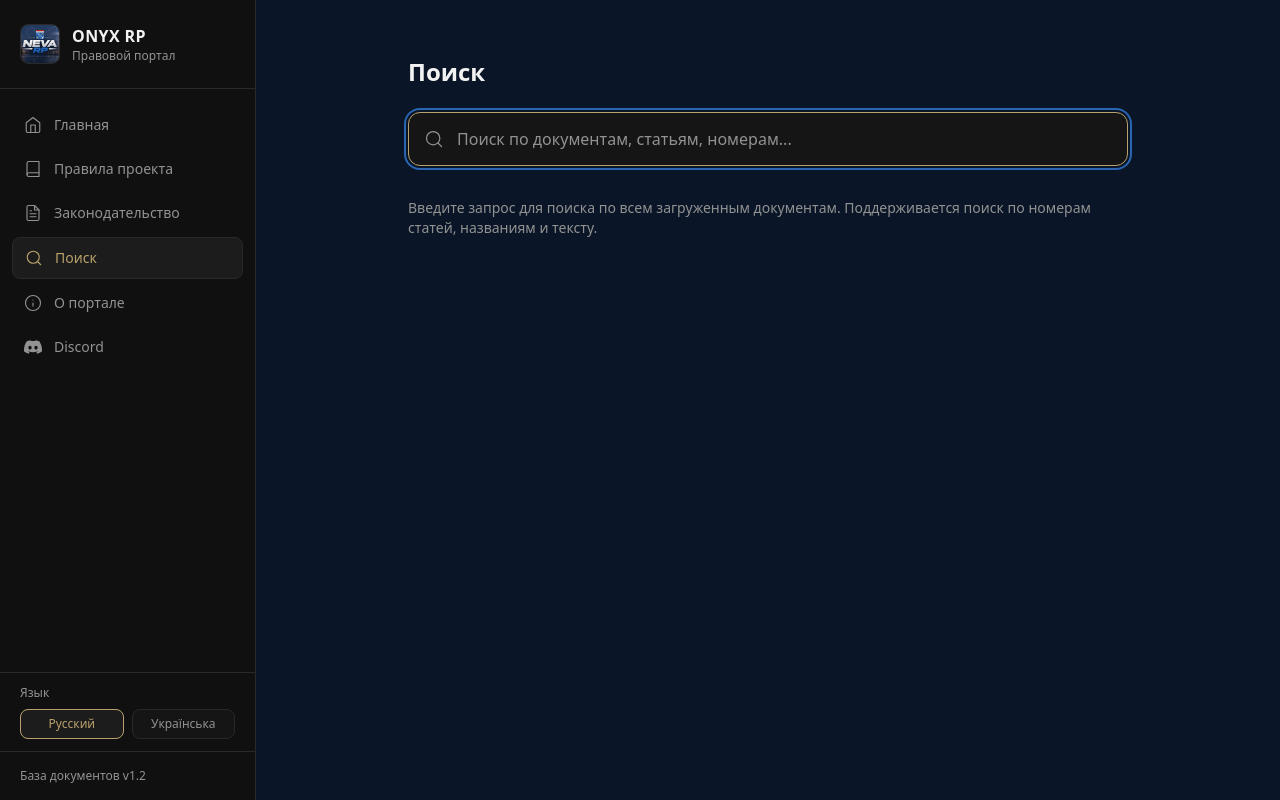
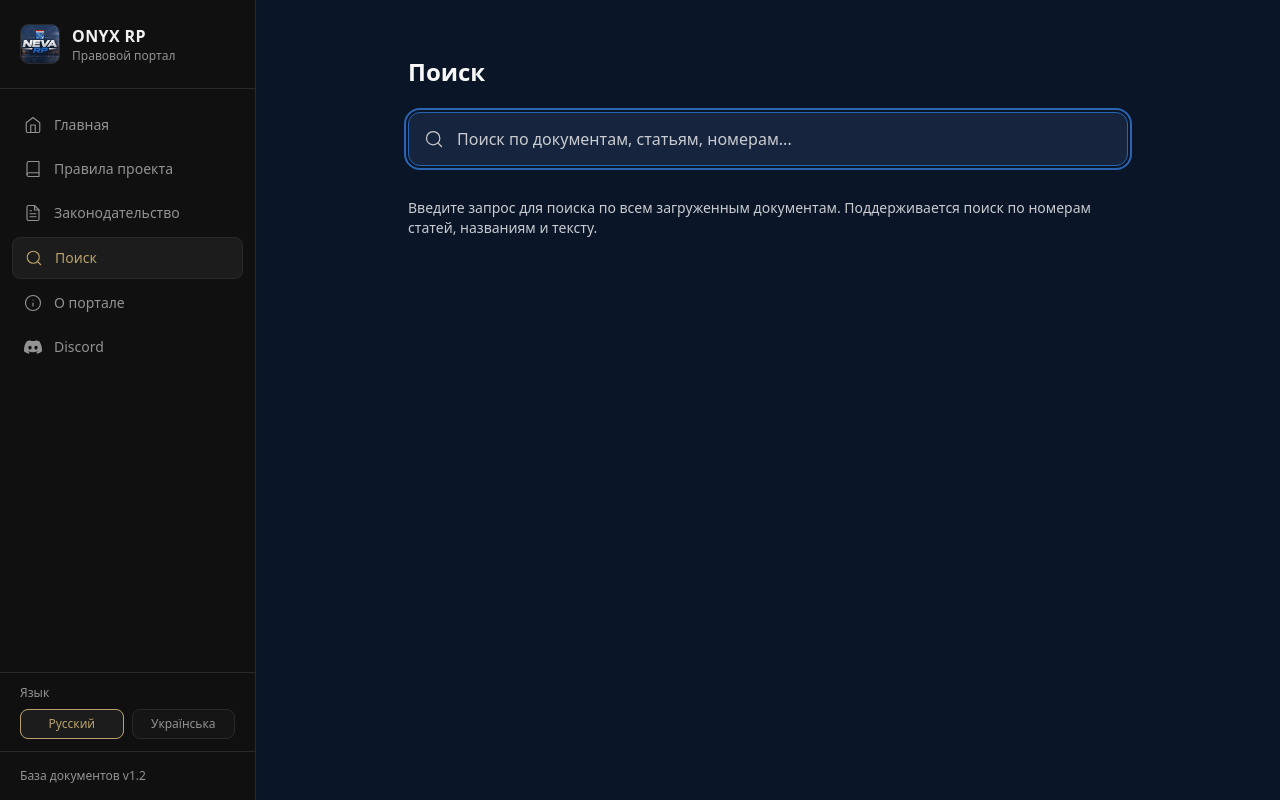
Before and after one commit to Enly52NGG/onyx, a Next.js app: page /search in a window 1280 px wide. Built offline with nearby package versions, Linux system fonts and the light colour scheme.

Commit message:
Add files via upload

```diff
--- a/src/app/search/page.tsx
+++ b/src/app/search/page.tsx
@@ -15,32 +15,32 @@ function SearchContent() {
 
   return (
     <div className="max-w-3xl mx-auto px-6 py-10 lg:py-14">
-      <h1 className="text-2xl font-semibold text-[#F2F2F2] mb-6">{t("searchTitle")}</h1>
+      <h1 className="text-2xl font-semibold text-[#F7F7F8] mb-6">{t("searchTitle")}</h1>
 
       <form action="/search" method="get" className="relative mb-8">
-        <IconSearch className="absolute left-4 top-1/2 -translate-y-1/2 text-[#929292]" size={20} />
+        <IconSearch className="absolute left-4 top-1/2 -translate-y-1/2 text-[#CACBD2]" size={20} />
         <input
           type="search"
           name="q"
           defaultValue={q}
           placeholder={t("searchPlaceholder")}
-          className="w-full bg-[#151515] border border-[#292929] rounded-xl pl-12 pr-4 py-3.5 text-[#F2F2F2] placeholder:text-[#929292] focus:outline-none focus:border-[#B9A16B] transition"
+          className="w-full bg-[#16253D] border border-[#1E2F4A] rounded-xl pl-12 pr-4 py-3.5 text-[#F7F7F8] placeholder:text-[#CACBD2] focus:outline-none focus:border-[#2965B3] transition"
           autoFocus
         />
       </form>
 
-      {!q && <p className="text-[#929292] text-sm">{t("searchHint")}</p>}
+      {!q && <p className="text-[#CACBD2] text-sm">{t("searchHint")}</p>}
 
       {q && results.length === 0 && (
         <div className="text-center py-12">
-          <p className="text-[#929292]">{t("nothingFound")}</p>
-          <p className="text-sm text-[#929292] mt-2">{t("tryChangeQuery")}</p>
+          <p className="text-[#CACBD2]">{t("nothingFound")}</p>
+          <p className="text-sm text-[#CACBD2] mt-2">{t("tryChangeQuery")}</p>
         </div>
       )}
 
       {results.length > 0 && (
         <div className="space-y-3">
-          <p className="text-sm text-[#929292] mb-4">
+          <p className="text-sm text-[#CACBD2] mb-4">
             {t("found")}: {results.length}
           </p>
           {results.map((r, i) => (
@@ -51,17 +51,17 @@ function SearchContent() {
                   ? `/documents/${r.document.slug}#art-${r.article.id}`
                   : `/documents/${r.document.slug}`
               }
-              className="block p-4 rounded-xl bg-[#151515] border border-[#292929] hover:border-[#B9A16B]/40 transition"
+              className="block p-4 rounded-xl bg-[#16253D] border border-[#1E2F4A] hover:border-[#2965B3]/40 transition"
             >
-              <div className="text-xs text-[#B9A16B] mb-1">{r.document.shortTitle}</div>
+              <div className="text-xs text-[#2965B3] mb-1">{r.document.shortTitle}</div>
               {r.article ? (
-                <div className="font-medium text-[#F2F2F2]">
+                <div className="font-medium text-[#F7F7F8]">
                   {r.article.number}. {r.article.title}
                 </div>
               ) : (
-                <div className="font-medium text-[#F2F2F2]">{r.document.title}</div>
+                <div className="font-medium text-[#F7F7F8]">{r.document.title}</div>
               )}
-              <p className="text-sm text-[#929292] mt-1 line-clamp-2">
+              <p className="text-sm text-[#CACBD2] mt-1 line-clamp-2">
                 {r.article
                   ? r.article.content
                   : r.document.description}
@@ -76,7 +76,7 @@ function SearchContent() {
 
 export default function SearchPage() {
   return (
-    <Suspense fallback={<div className="p-10 text-[#929292]">...</div>}>
+    <Suspense fallback={<div className="p-10 text-[#CACBD2]">...</div>}>
       <SearchContent />
     </Suspense>
   );
```
